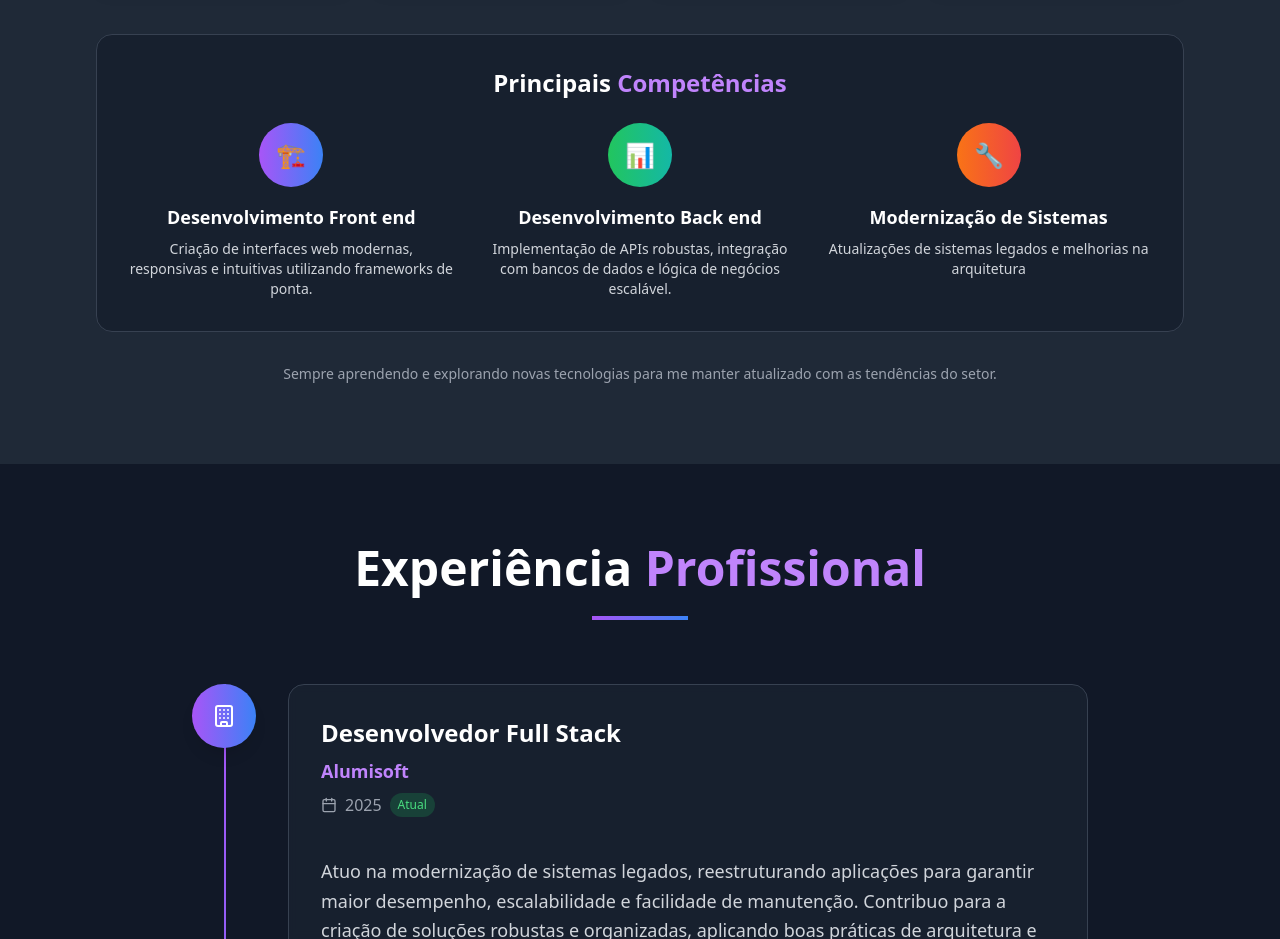
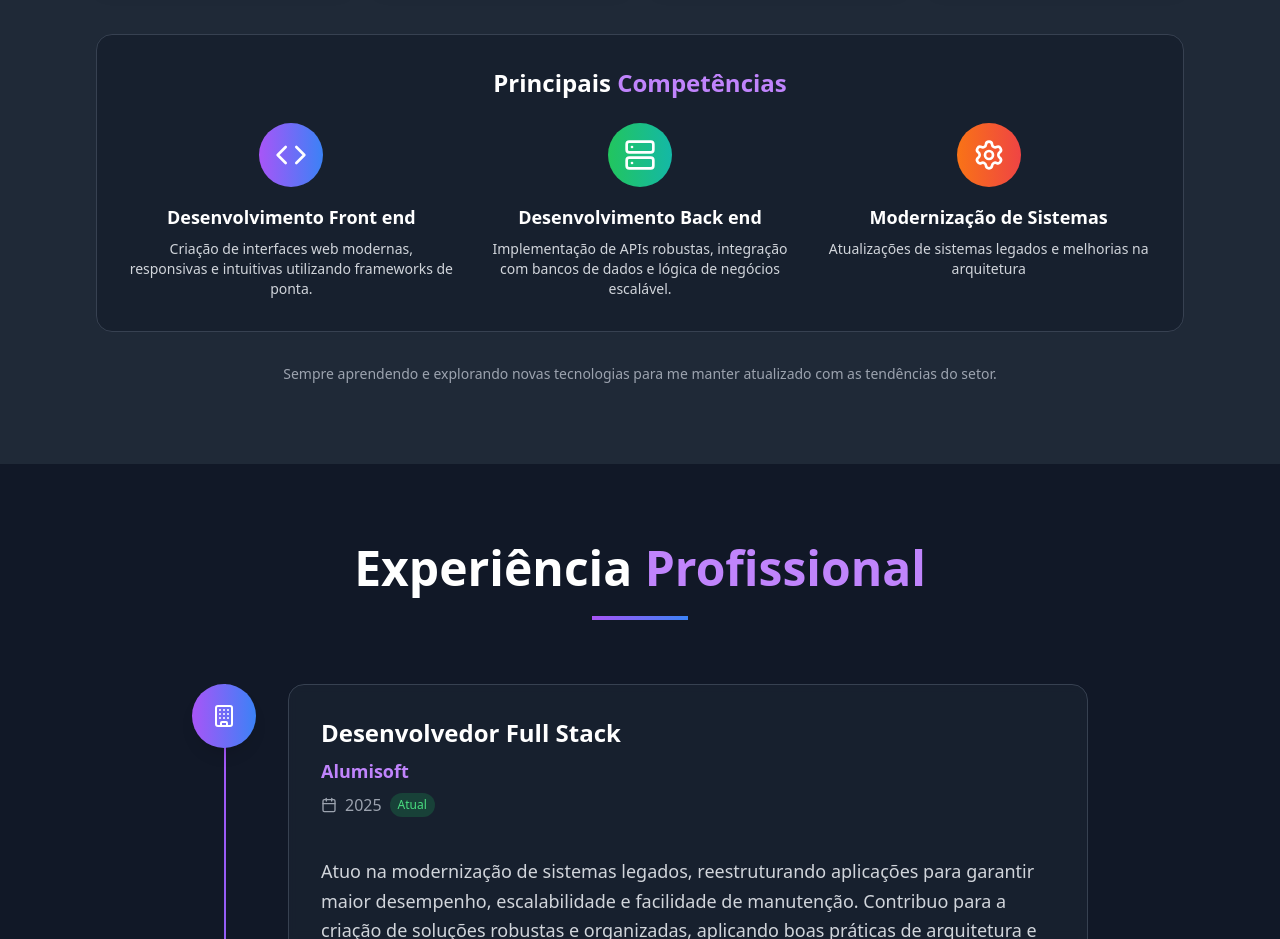
Before and after one commit to murilonicemento/my-portfolio, a React (Vite) app: page / in a window 1280 px wide. Shown: the part 2700-3639 px from the top of the page. Built offline with nearby package versions, Linux system fonts and the light colour scheme; no server answers.

Commit message:
style: change icons

```diff
--- a/src/components/TechStack.tsx
+++ b/src/components/TechStack.tsx
@@ -22,10 +22,9 @@
   Server,
   Activity,
   Rabbit,
-  BarChart3,
-  FileSpreadsheet,
   FileJson,
-  FileCode2
+  FileCode2,
+  Code,
 } from "lucide-react";
 
 const TechStack: React.FC = () => {
@@ -173,7 +172,7 @@
       category: "Database",
       color: "from-orange-500 to-orange-600",
       icon: Rabbit,
-    }
+    },
   ];
 
   const categories = ["Backend", "Frontend", "Database", "DevOps"];
@@ -235,7 +234,7 @@
           <div className="grid md:grid-cols-3 gap-6">
             <div className="text-center">
               <div className="bg-gradient-to-r from-purple-500 to-blue-500 w-16 h-16 rounded-full flex items-center justify-center mx-auto mb-4">
-                <span className="text-2xl">🏗️</span>
+                <Code className="w-8 h-8 text-white" />
               </div>
               <h4 className="text-lg font-semibold text-white mb-2">
                 Desenvolvimento Front end
@@ -247,7 +246,7 @@
             </div>
             <div className="text-center">
               <div className="bg-gradient-to-r from-green-500 to-teal-500 w-16 h-16 rounded-full flex items-center justify-center mx-auto mb-4">
-                <span className="text-2xl">📊</span>
+                <Server className="w-8 h-8 text-white" />
               </div>
               <h4 className="text-lg font-semibold text-white mb-2">
                 Desenvolvimento Back end
@@ -259,7 +258,7 @@
             </div>
             <div className="text-center">
               <div className="bg-gradient-to-r from-orange-500 to-red-500 w-16 h-16 rounded-full flex items-center justify-center mx-auto mb-4">
-                <span className="text-2xl">🔧</span>
+                <Settings className="w-8 h-8 text-white" />
               </div>
               <h4 className="text-lg font-semibold text-white mb-2">
                 Modernização de Sistemas
```
